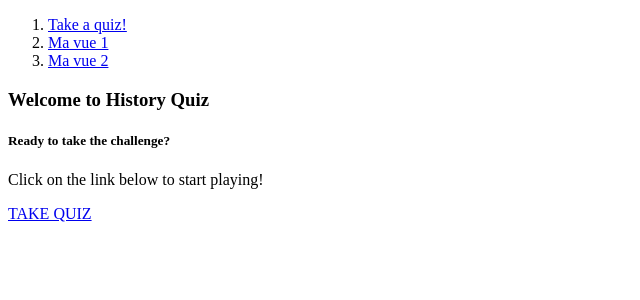
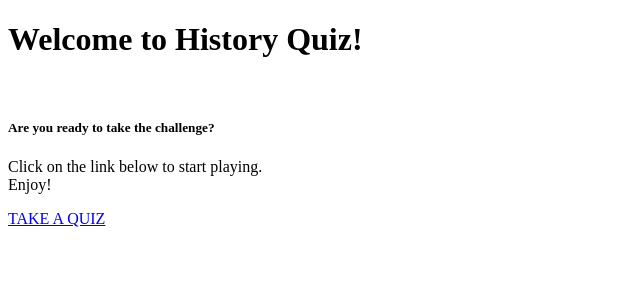
Before and after one commit to elena-if3/Projet_Quiz_Histoire, a PHP site: template templates/home/index.html.twig in a window 1280 px wide. Shown: the top 300 px of the page, without its empty margins (0-640 px from the left). Run offline with PHP 8.4, Linux system fonts and the light colour scheme; the template is opened without the code that fills it: most values are stand-ins (such as "Sample title", 1, 10 or a date in 2020); some libraries are stand-ins or nearby versions.

Commit message:
cards layout tests work-in-progress

```diff
--- a/src/Controller/HomeController.php
+++ b/src/Controller/HomeController.php
@@ -7,12 +7,12 @@
 use Symfony\Bundle\FrameworkBundle\Controller\AbstractController;
 use Symfony\Component\HttpFoundation\Request;
 use Symfony\Component\HttpFoundation\Response;
+use Symfony\Component\HttpFoundation\Session\Session;
 use Symfony\Component\HttpFoundation\Session\SessionInterface;
 use Symfony\Component\Routing\Annotation\Route;
 
 // own service
 use App\Service\GenerateOptions;
-use Symfony\Component\HttpFoundation\Session\Session;
 
 class HomeController extends AbstractController
 {
--- a/templates/base.html.twig
+++ b/templates/base.html.twig
@@ -13,7 +13,7 @@
         {% endblock %}
     </head>
     <body>
-        <nav class="crumbs">
+        {# <nav class="crumbs">
             <ol>
                 <li class="crumb">
                     <a href="{{ path ("quiz") }}">Take a quiz!</a>
@@ -25,7 +25,7 @@
                     <a href="{{ path ("vue 2") }}">Ma vue 2</a>
                 </li>
             </ol>
-        </nav>
+        </nav> #}
 
         {% block body %}{% endblock %}
     </body>
--- a/templates/home/index.html.twig
+++ b/templates/home/index.html.twig
@@ -4,13 +4,18 @@
 
 {% block body %}
 
-	<h3>Welcome to History Quiz</h3>
+	<header>
+		<h1 class="col d-flex justify-content-center">Welcome to History Quiz!</h1>
+		<br/>
+	</header>
 
-	<div class="card" style="width: 18rem;">
-		<div class="card-body">
-			<h5 class="card-title">Ready to take the challenge?</h5>
-			<p class="card-text">Click on the link below to start playing!</p>
-			<a href="{{ path ("quiz") }}" class="card-link">TAKE QUIZ</a>
+	<div class="col d-flex justify-content-center">
+		<div class="card text-center" style="width: 24rem;">
+			<div class="card-body">
+				<h5 class="card-title">Are you ready to take the challenge?</h5>
+				<p class="card-text">Click on the link below to start playing.<br/>Enjoy!</p>
+				<a href="{{ path ("quiz") }}" class="btn btn-primary" {#class="card-link"#}>TAKE A QUIZ</a>
+			</div>
 		</div>
 	</div>
 
--- a/templates/home/vue1.html.twig
+++ b/templates/home/vue1.html.twig
@@ -13,7 +13,7 @@
 
 {# tutorial: https://getbootstrap.com/docs/5.3/components/card/ #}
 <div class="card" style="width: 18rem;">
-    <img src="/images/MW_2.jpg" class="card-img-top" alt="...">
+    <img src="/images/1910_Tragic Atmosphere.jpg" class="card-img-top" alt="...">
     <div class="card-body">
         <h5 class="card-title">Painting</h5>
         <p class="card-text">I love Marianne Werefkin.</p>
```
Also changed, not shown: templates/home/allcards.html.twig (+18 -13 lines), templates/home/quiz.html.twig (+12 -4 lines), public/images/1431_fall_Khmer_Empire.jpg (added), public/images/1517_Luther_95_Thesen.png (added), public/images/1606_Macbeth.jpg (added), public/images/1910_Tragic_Atmosphere.jpg (renamed from public/images/MW_2.jpg), public/images/1924_Rhapsody_in_Blue.jpg (added).
